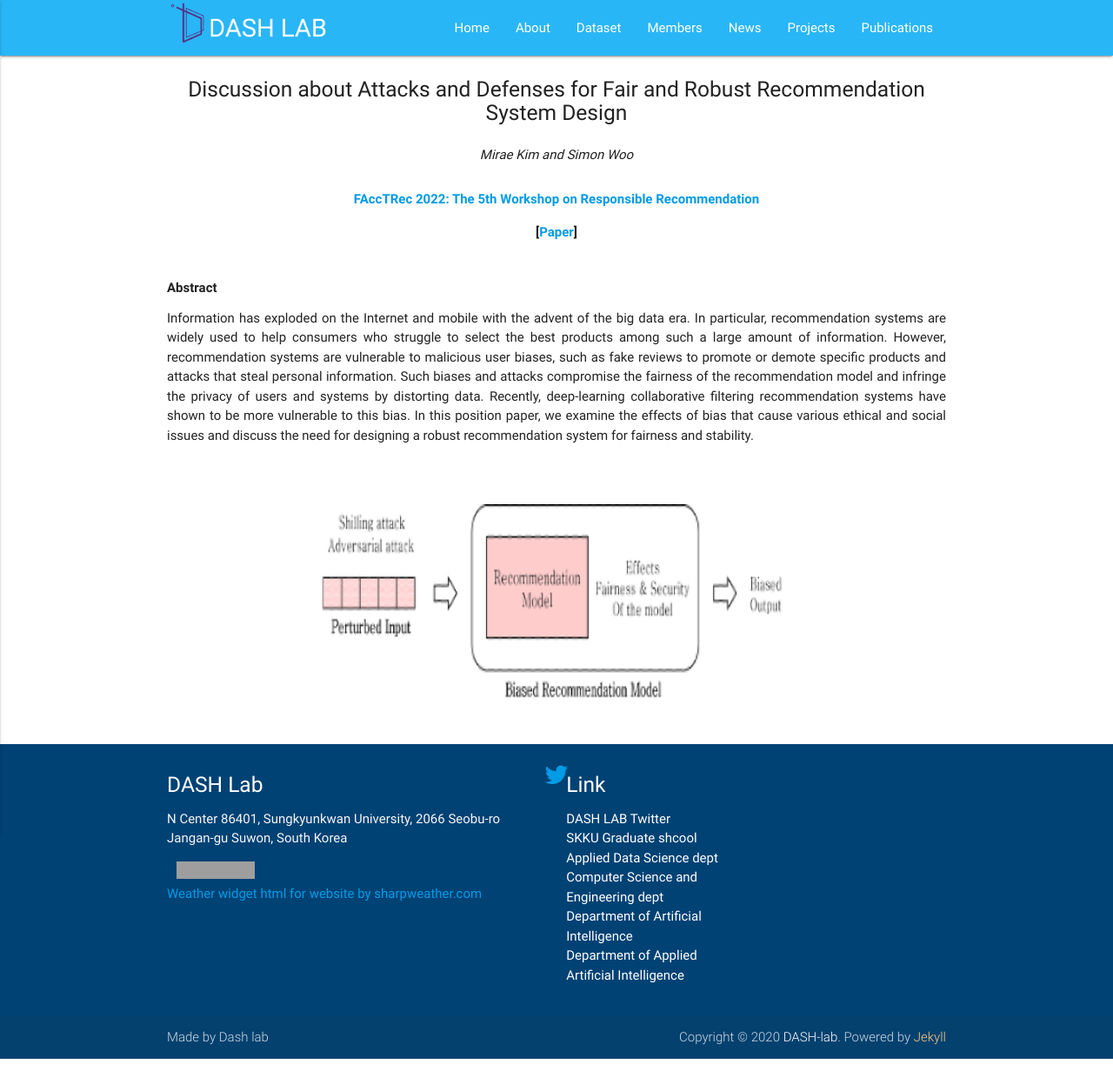
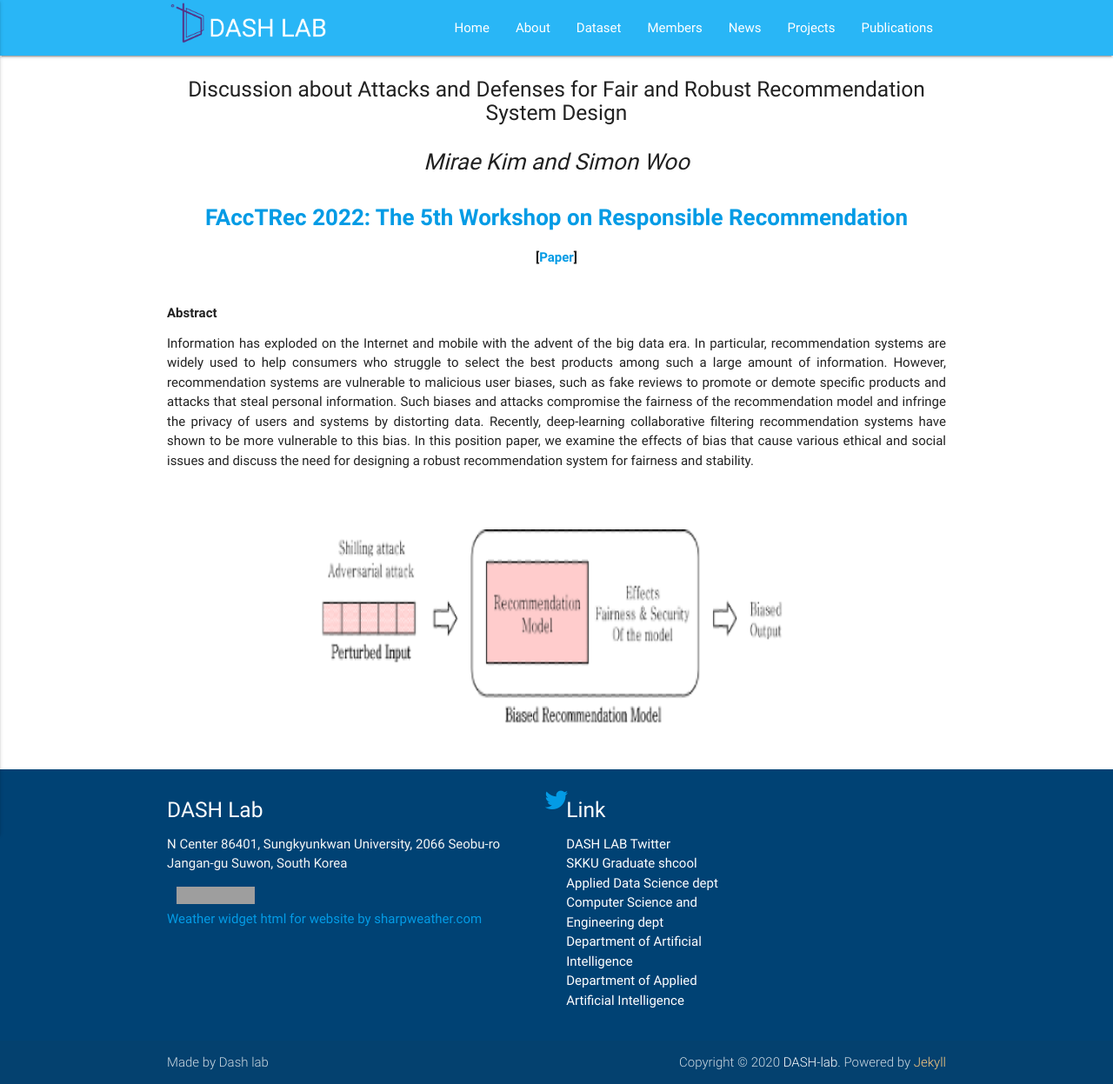
Before and after one commit to Yurim990507/DASH-Lab.github.io, a Jekyll site: the page built from mirae_facctrec.html, in a window 1280 px wide. Shown: the whole page at 87% size. Built offline with Jekyll 4.4.1, drawn with Linux system fonts in a browser that asks for light colours; a script that is not in the unit is left out; before the commit the page ends 1218 px from its top, so only the background shows below that; grey boxes are pictures that could not be loaded.

Commit message:
Update mirae_facctrec.html

```diff
--- a/mirae_facctrec.html
+++ b/mirae_facctrec.html
@@ -5,8 +5,8 @@ permalink: /mirae_facctrec/
 
 
 <h5> <p align=center> Discussion about Attacks and Defenses  for Fair and Robust Recommendation System Design</p></h5>
-<p style="margin-top: 2px;margin-bottom: 4px;text-align: center;"><em>Mirae Kim and Simon Woo</em></p><br>
-<p style="margin-top: 2px;margin-bottom: 4px;text-align: center;" > <a><b>FAccTRec 2022: The 5th Workshop on Responsible Recommendation</b>  </a></p>
+<p style="margin-top: 2px;margin-bottom: 0px;text-align: center;font-size:26px;"><em>Mirae Kim and Simon Woo</em></p><br>
+<p style="margin-top: 2px;margin-bottom: 4px;text-align: center;font-size:26px;" > <a><b>FAccTRec 2022: The 5th Workshop on Responsible Recommendation</b>  </a></p>
 <p align=center><b>[<a href="https://drive.google.com/file/d/1GCFC0AcXI38fX7tec-s0U1AYIG-A8yOL/view?usp=sharing">Paper</a>]</b></p><br>
 <h6><b>Abstract</b></h6>
   <p style="text-align: justify;">Information has exploded on the Internet and mobile with the advent of the big data era. In particular, recommendation systems are widely used to help consumers who struggle to select the best products among such a large amount of information. However, recommendation systems are vulnerable to malicious user biases, such as fake reviews to promote or demote specific products and attacks that steal personal information. Such biases and attacks compromise the fairness of the recommendation model and infringe the privacy of users and systems by distorting data. Recently, deep-learning collaborative filtering recommendation systems have shown to be more vulnerable to this bias. In this position paper, we examine the effects of bias that cause various ethical and social issues and discuss the need for designing a robust recommendation system for fairness and stability.</p>
```
